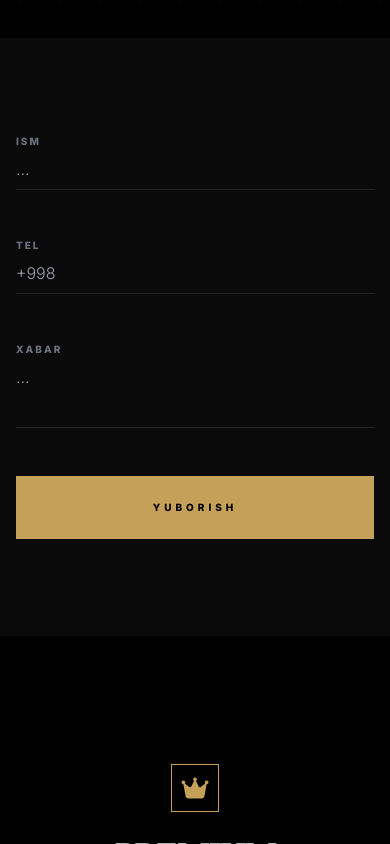
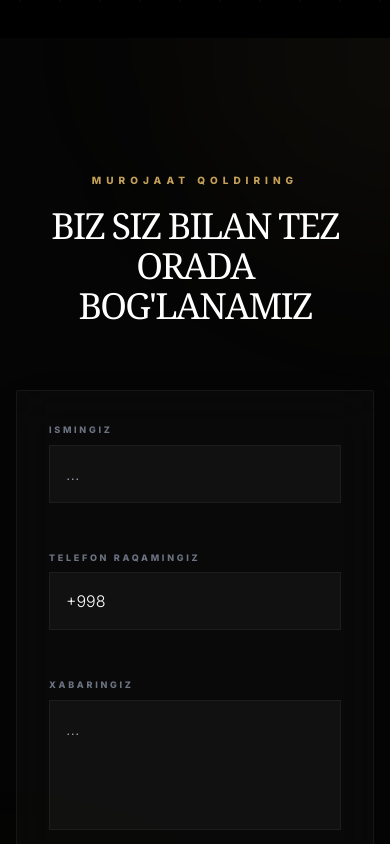
Before and after one commit to parfumerabdurahmon/saytim, a React (Vite) app: page / in a window 390 px wide. Shown: the part 6520-7364 px from the top of the page. Built offline with nearby package versions, Linux system fonts and the light colour scheme; no server answers.

Commit message:
feat(MessageForm): Improve phone input and translations
Adds Uzbek and Russian translations for the message form, including a title and subtitle.
Prefills the phone number field with "+998" and updates placeholder text for better usability.

```diff
--- a/components/MessageForm.tsx
+++ b/components/MessageForm.tsx
@@ -10,14 +10,16 @@ interface MessageFormProps {
 }
 
 const MessageForm: React.FC<MessageFormProps> = ({ lang, contactInfo }) => {
-  const [formData, setFormData] = useState({ name: '', phone: '', message: '' });
+  const [formData, setFormData] = useState({ name: '', phone: '+998', message: '' });
   const [status, setStatus] = useState<'idle' | 'loading' | 'success' | 'error'>('idle');
 
   const t = {
     uz: {
-      name: "ISM",
-      phone: "TEL",
-      msg: "XABAR",
+      title: "MUROJAAT QOLDIRING",
+      subtitle: "Biz siz bilan tez orada bog'lanamiz",
+      name: "ISMINGIZ",
+      phone: "TELEFON RAQAMINGIZ",
+      msg: "XABARINGIZ",
       send: "YUBORISH",
       success: "Xabaringiz qabul qilindi. Tez orada bog'lanamiz.",
       channelAction: "Kanalimizni kuzatib boring:",
@@ -25,9 +27,11 @@ const MessageForm: React.FC<MessageFormProps> = ({ lang, contactInfo }) => {
       error: "Xatolik yuz berdi. Iltimos qaytadan urinib ko'ring."
     },
     ru: {
-      name: "ИМЯ",
-      phone: "ТЕЛ",
-      msg: "СООБЩЕНИЕ",
+      title: "ОСТАВИТЬ СООБЩЕНИЕ",
+      subtitle: "Мы свяжемся с вами в ближайшее время",
+      name: "ВАШЕ ИМЯ",
+      phone: "ВАШ ТЕЛЕФОН",
+      msg: "ВАШЕ СООБЩЕНИЕ",
       send: "ОТПРАВИТЬ",
       success: "Сообщение принято. Мы скоро свяжемся с вами.",
       channelAction: "Следите за нашим каналом:",
@@ -35,6 +39,17 @@ const MessageForm: React.FC<MessageFormProps> = ({ lang, contactInfo }) => {
       error: "Произошла ошибка. Пожалуйста, попробуйте еще раз."
     }
   }[lang];
+
+  const handlePhoneChange = (e: React.ChangeEvent<HTMLInputElement>) => {
+    let val = e.target.value;
+    // Force +998 prefix
+    if (!val.startsWith('+998')) {
+      val = '+998';
+    }
+    // Extract digits after +998 and limit length
+    const digits = val.slice(4).replace(/\D/g, '').slice(0, 9);
+    setFormData({ ...formData, phone: '+998' + digits });
+  };
 
   const handleSubmit = async (e: React.FormEvent) => {
     e.preventDefault();
@@ -59,7 +74,7 @@ const MessageForm: React.FC<MessageFormProps> = ({ lang, contactInfo }) => {
 
       if (response.ok) {
         setStatus('success');
-        setFormData({ name: '', phone: '', message: '' });
+        setFormData({ name: '', phone: '+998', message: '' });
       } else {
         setStatus('error');
       }
@@ -69,84 +84,93 @@ const MessageForm: React.FC<MessageFormProps> = ({ lang, contactInfo }) => {
   };
 
   return (
-    <section id="leave-message" className="py-24 bg-[#0a0a0a]">
-      <div className="max-w-4xl mx-auto px-4">
-        <div>
+    <section id="leave-message" className="py-32 bg-[#050505] relative overflow-hidden">
+      {/* Decorative background elements */}
+      <div className="absolute top-0 right-0 w-96 h-96 bg-man-gold/5 rounded-full blur-[100px] -mr-48 -mt-48"></div>
+      <div className="absolute bottom-0 left-0 w-96 h-96 bg-man-gold/5 rounded-full blur-[100px] -ml-48 -mb-48"></div>
+
+      <div className="max-w-4xl mx-auto px-4 relative z-10">
+        <div className="text-center mb-16 space-y-4">
+          <span className="text-man-gold font-bold tracking-[0.5em] text-[10px] uppercase">{t.title}</span>
+          <h2 className="text-4xl md:text-5xl font-serif text-white tracking-tighter uppercase">{t.subtitle}</h2>
+        </div>
+
+        <div className="bg-white/[0.02] backdrop-blur-xl border border-white/5 p-8 md:p-16 rounded-sm shadow-2xl">
           {status === 'success' ? (
-            <div className="animate-scale-in text-center space-y-8 bg-white/5 p-12 border border-man-gold/20">
-              <div className="w-20 h-20 bg-man-gold rounded-full flex items-center justify-center mx-auto animate-pulse shadow-[0_0_30px_rgba(197,160,89,0.3)]">
-                <i className="fab fa-telegram-plane text-black text-3xl"></i>
+            <div className="animate-scale-in text-center space-y-8 py-10">
+              <div className="w-24 h-24 bg-man-gold rounded-full flex items-center justify-center mx-auto animate-pulse shadow-[0_0_50px_rgba(197,160,89,0.4)]">
+                <i className="fab fa-telegram-plane text-black text-4xl"></i>
               </div>
               <div className="space-y-4">
-                <h3 className="text-man-gold text-2xl font-serif uppercase tracking-widest leading-snug">{t.success}</h3>
+                <h3 className="text-man-gold text-3xl font-serif uppercase tracking-widest leading-tight max-w-md mx-auto">{t.success}</h3>
                 <p className="text-gray-500 text-[10px] font-bold tracking-[0.3em] uppercase">{t.channelAction}</p>
                 <a
                   href={CHANNEL_URL}
                   target="_blank"
                   rel="noreferrer"
-                  className="inline-block text-white text-xl font-black tracking-tighter hover:text-man-gold transition-colors underline decoration-man-gold/30 underline-offset-8"
+                  className="inline-block text-white text-2xl font-black tracking-tighter hover:text-man-gold transition-colors underline decoration-man-gold/30 underline-offset-8"
                 >
                   {t.channelName}
                 </a>
               </div>
               <button
                 onClick={() => setStatus('idle')}
-                className="text-gray-700 text-[10px] font-black uppercase tracking-[0.5em] hover:text-white transition-colors block mx-auto pt-4"
+                className="text-gray-700 text-[10px] font-black uppercase tracking-[0.5em] hover:text-white transition-colors block mx-auto pt-8"
               >
                 YANGI XABAR / НОВОЕ СООБЩЕНИЕ
               </button>
             </div>
           ) : (
             <form onSubmit={handleSubmit} className="space-y-12">
-              <div className="grid grid-cols-1 md:grid-cols-2 gap-12">
-                <div className="relative border-b border-white/10 focus-within:border-man-gold transition-colors pb-2">
-                  <label className="text-[10px] uppercase tracking-[0.2em] text-gray-500 font-bold block mb-2">{t.name}</label>
+              <div className="grid grid-cols-1 md:grid-cols-2 gap-x-12 gap-y-12">
+                <div className="space-y-2 group">
+                  <label className="text-[9px] uppercase tracking-[0.3em] text-gray-500 font-black block group-focus-within:text-man-gold transition-colors">{t.name}</label>
                   <input
                     required
                     type="text"
                     value={formData.name}
                     onChange={e => setFormData({ ...formData, name: e.target.value })}
-                    className="w-full bg-transparent p-0 text-white outline-none font-light"
+                    className="w-full bg-white/[0.03] border border-white/5 focus:border-man-gold/50 p-4 text-white outline-none font-light transition-all focus:bg-white/[0.05]"
                     placeholder="..."
                   />
                 </div>
-                <div className="relative border-b border-white/10 focus-within:border-man-gold transition-colors pb-2">
-                  <label className="text-[10px] uppercase tracking-[0.2em] text-gray-500 font-bold block mb-2">{t.phone}</label>
+                <div className="space-y-2 group">
+                  <label className="text-[9px] uppercase tracking-[0.3em] text-gray-500 font-black block group-focus-within:text-man-gold transition-colors">{t.phone}</label>
                   <input
                     required
                     type="tel"
                     value={formData.phone}
-                    onChange={e => setFormData({ ...formData, phone: e.target.value })}
-                    className="w-full bg-transparent p-0 text-white outline-none font-light"
+                    onChange={handlePhoneChange}
+                    className="w-full bg-white/[0.03] border border-white/5 focus:border-man-gold/50 p-4 text-white outline-none font-light transition-all focus:bg-white/[0.05]"
                     placeholder="+998"
                   />
                 </div>
               </div>
 
-              <div className="relative border-b border-white/10 focus-within:border-man-gold transition-colors pb-2">
-                <label className="text-[10px] uppercase tracking-[0.2em] text-gray-500 font-bold block mb-2">{t.msg}</label>
+              <div className="space-y-2 group">
+                <label className="text-[9px] uppercase tracking-[0.3em] text-gray-500 font-black block group-focus-within:text-man-gold transition-colors">{t.msg}</label>
                 <textarea
                   required
-                  rows={2}
+                  rows={4}
                   value={formData.message}
                   onChange={e => setFormData({ ...formData, message: e.target.value })}
-                  className="w-full bg-transparent p-0 text-white outline-none font-light resize-none"
+                  className="w-full bg-white/[0.03] border border-white/5 focus:border-man-gold/50 p-4 text-white outline-none font-light resize-none transition-all focus:bg-white/[0.05]"
                   placeholder="..."
                 />
               </div>
 
-              <div className="flex flex-col gap-4">
+              <div className="pt-4">
                 <button
                   type="submit"
                   disabled={status === 'loading'}
-                  className="group relative overflow-hidden bg-man-gold text-black py-6 px-12 w-full font-black uppercase tracking-[0.4em] text-[10px] hover:text-white transition-colors disabled:opacity-50"
+                  className="group relative overflow-hidden bg-man-gold text-black py-7 px-12 w-full font-black uppercase tracking-[0.5em] text-[11px] hover:text-white transition-colors disabled:opacity-50 shadow-[0_10px_30px_rgba(197,160,89,0.2)] hover:shadow-man-gold/30"
                 >
                   <span className="relative z-10">{status === 'loading' ? 'SENDING...' : t.send}</span>
-                  <div className="absolute inset-0 bg-black translate-y-full group-hover:translate-y-0 transition-transform duration-300"></div>
+                  <div className="absolute inset-0 bg-black translate-y-full group-hover:translate-y-0 transition-transform duration-500 ease-out"></div>
                 </button>
               </div>
 
-              {status === 'error' && <p className="text-red-500 text-[10px] font-bold tracking-widest text-center">{t.error}</p>}
+              {status === 'error' && <p className="text-red-500 text-[10px] font-bold tracking-widest text-center animate-pulse">{t.error}</p>}
             </form>
           )}
         </div>
```
